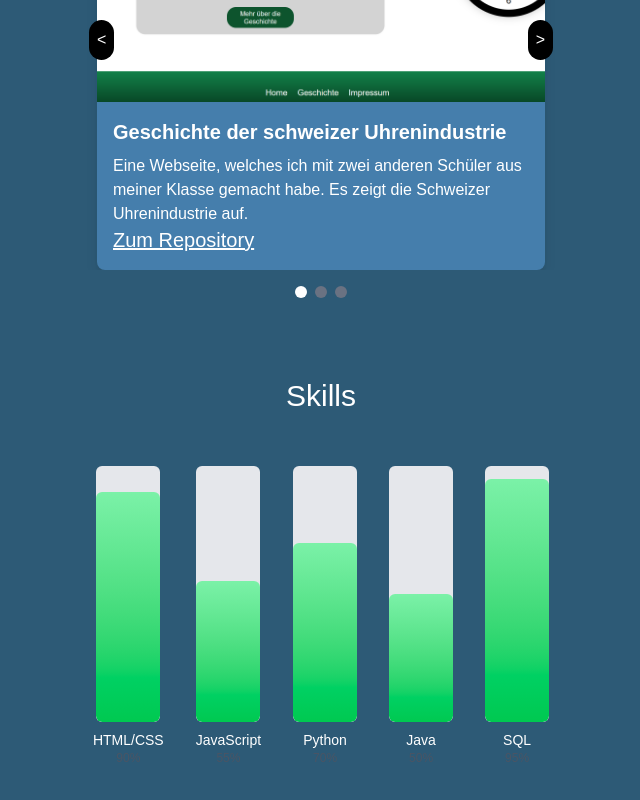
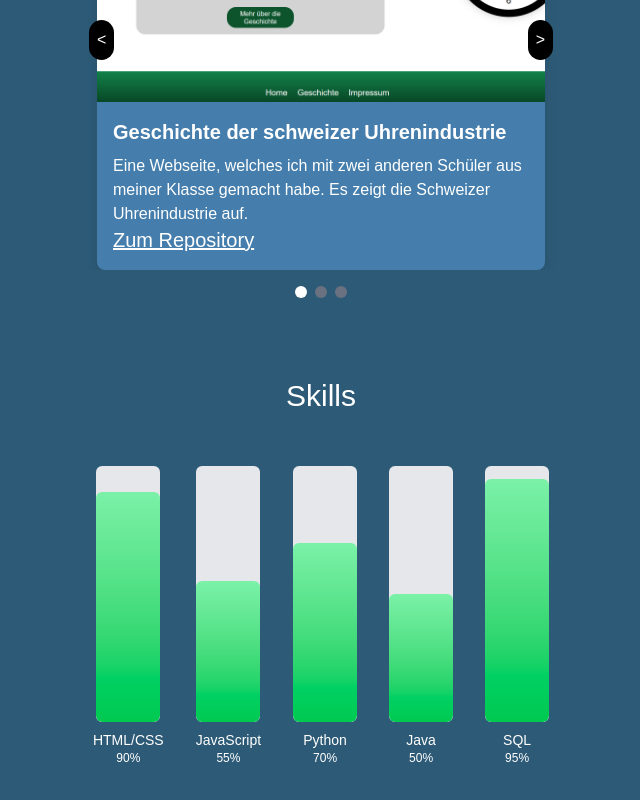
Before and after one commit to Gianimon/portfolio, a Next.js app: page /about-me in a window 1280 px wide. Shown: the part 1266-2066 px from the top of the page, without its empty margins (319-959 px from the left). Built offline with nearby package versions, Linux system fonts and the light colour scheme.

Commit message:
colors of skillbar percent

```diff
--- a/src/components/skillbar.jsx
+++ b/src/components/skillbar.jsx
@@ -20,7 +20,7 @@ export default function SkillBars() {
                         ></div>
                     </div>
                     <div className="mt-2 text-sm font-medium text-center">{skill.name}</div>
-                    <div className="text-xs text-gray-600">{skill.level}%</div>
+                    <div className="text-xs">{skill.level}%</div>
                 </div>
             ))}
         </div>
```
